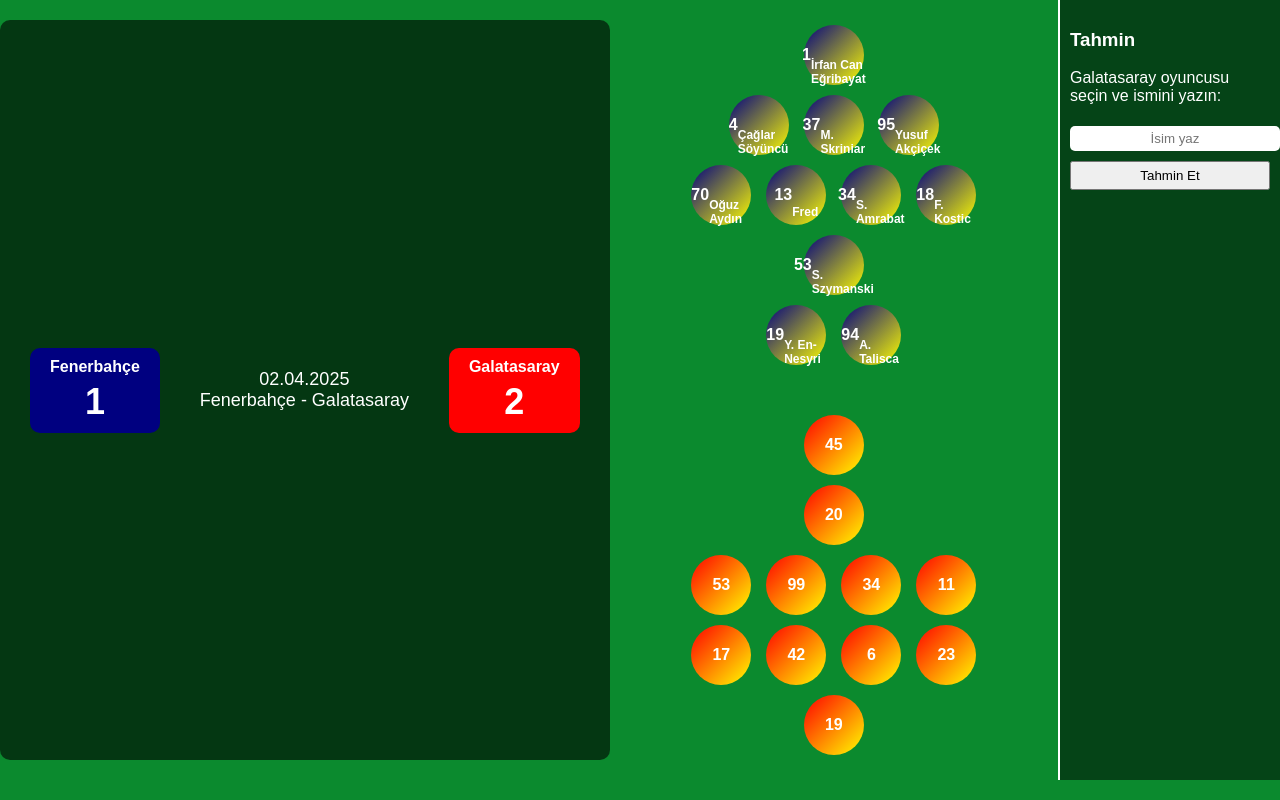
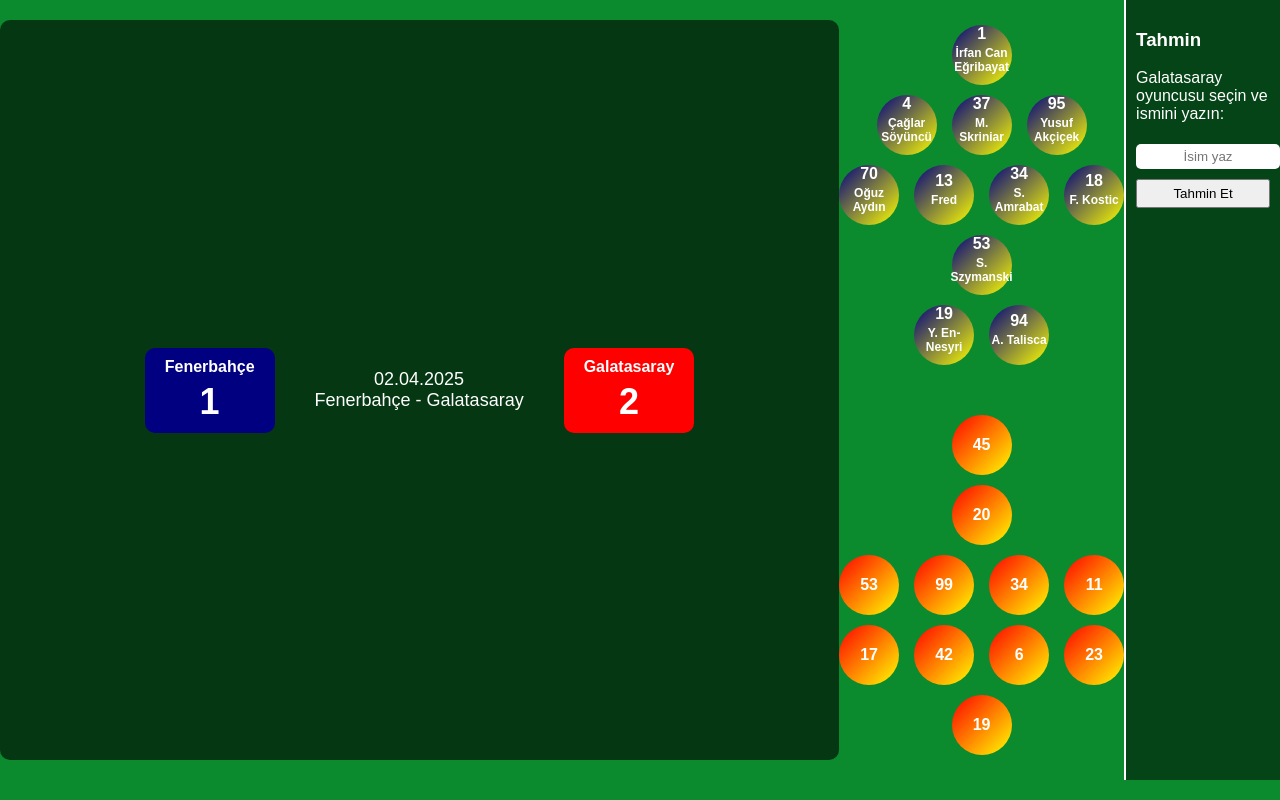
Before and after one commit to burakbss96/futbil, a plain HTML site: page index.html in a window 1280 px wide. Drawn offline with Linux system fonts and the light colour scheme.

Commit message:
Update index.html

```diff
--- a/index.html
+++ b/index.html
@@ -23,6 +23,7 @@
       border-radius: 10px;
       gap: 40px;
       margin: 20px 0;
+      width: 100%;
     }
 
     .team-score {
@@ -80,6 +81,7 @@
       font-weight: bold;
       position: relative;
       cursor: pointer;
+      flex-direction: column;
     }
 
     .player span {
@@ -89,7 +91,8 @@
 
     .player p {
       font-size: 12px;
-      margin-top: 45px;
+      margin-top: 3px;
+      text-align: center;
     }
 
     /* Takım renkleri */
@@ -97,21 +100,21 @@
       background: linear-gradient(135deg, navy, yellow);
     }
 
-    .gs {
+    .galatasaray .player {
       background: linear-gradient(135deg, red, yellow);
     }
 
     /* Status (tik/çarpı) */
     .status {
       position: absolute;
-      right: -20px;
-      top: 20px;
+      left: -25px;
+      top: 15px;
       font-size: 24px;
     }
 
     /* Tahmin paneli */
     .guess-panel {
-      width: 200px;
+      width: 220px;
       padding: 10px;
       border-left: 2px solid white;
       background: rgba(0,0,0,0.5);
@@ -158,46 +161,46 @@
 <div class="pitch">
   <!-- Fenerbahçe Üstte -->
   <div class="team fenerbahce">
-    <div class="line"><div class="player fb"><span>1</span><p>İrfan Can Eğribayat</p></div></div>
+    <div class="line"><div class="player"><span>1</span><p>İrfan Can Eğribayat</p></div></div>
     <div class="line">
-      <div class="player fb"><span>4</span><p>Çağlar Söyüncü</p></div>
-      <div class="player fb"><span>37</span><p>M. Skriniar</p></div>
-      <div class="player fb"><span>95</span><p>Yusuf Akçiçek</p></div>
+      <div class="player"><span>4</span><p>Çağlar Söyüncü</p></div>
+      <div class="player"><span>37</span><p>M. Skriniar</p></div>
+      <div class="player"><span>95</span><p>Yusuf Akçiçek</p></div>
     </div>
     <div class="line">
-      <div class="player fb"><span>70</span><p>Oğuz Aydın</p></div>
-      <div class="player fb"><span>13</span><p>Fred</p></div>
-      <div class="player fb"><span>34</span><p>S. Amrabat</p></div>
-      <div class="player fb"><span>18</span><p>F. Kostic</p></div>
+      <div class="player"><span>70</span><p>Oğuz Aydın</p></div>
+      <div class="player"><span>13</span><p>Fred</p></div>
+      <div class="player"><span>34</span><p>S. Amrabat</p></div>
+      <div class="player"><span>18</span><p>F. Kostic</p></div>
     </div>
-    <div class="line"><div class="player fb"><span>53</span><p>S. Szymanski</p></div></div>
+    <div class="line"><div class="player"><span>53</span><p>S. Szymanski</p></div></div>
     <div class="line">
-      <div class="player fb"><span>19</span><p>Y. En-Nesyri</p></div>
-      <div class="player fb"><span>94</span><p>A. Talisca</p></div>
+      <div class="player"><span>19</span><p>Y. En-Nesyri</p></div>
+      <div class="player"><span>94</span><p>A. Talisca</p></div>
     </div>
   </div>
 
   <!-- Galatasaray Altta -->
   <div class="team galatasaray">
-    <div class="line"><div class="player gs" data-num="45"><span>45</span></div></div>
-    <div class="line"><div class="player gs" data-num="20"><span>20</span></div></div>
+    <div class="line"><div class="player" data-num="45"><span>45</span></div></div>
+    <div class="line"><div class="player" data-num="20"><span>20</span></div></div>
     <div class="line">
-      <div class="player gs" data-num="53"><span>53</span></div>
-      <div class="player gs" data-num="99"><span>99</span></div>
-      <div class="player gs" data-num="34"><span>34</span></div>
-      <div class="player gs" data-num="11"><span>11</span></div>
+      <div class="player" data-num="53"><span>53</span></div>
+      <div class="player" data-num="99"><span>99</span></div>
+      <div class="player" data-num="34"><span>34</span></div>
+      <div class="player" data-num="11"><span>11</span></div>
     </div>
     <div class="line">
-      <div class="player gs" data-num="17"><span>17</span></div>
-      <div class="player gs" data-num="42"><span>42</span></div>
-      <div class="player gs" data-num="6"><span>6</span></div>
-      <div class="player gs" data-num="23"><span>23</span></div>
+      <div class="player" data-num="17"><span>17</span></div>
+      <div class="player" data-num="42"><span>42</span></div>
+      <div class="player" data-num="6"><span>6</span></div>
+      <div class="player" data-num="23"><span>23</span></div>
     </div>
-    <div class="line"><div class="player gs" data-num="19"><span>19</span></div></div>
+    <div class="line"><div class="player" data-num="19"><span>19</span></div></div>
   </div>
 </div>
 
-<!-- Sağda tahmin paneli -->
+<!-- Tahmin paneli -->
 <div class="guess-panel">
   <h3>Tahmin</h3>
   <p>Galatasaray oyuncusu seçin ve ismini yazın:</p>
@@ -223,7 +226,7 @@
 
 const attempts = {};
 
-document.querySelectorAll(".player.gs").forEach(p => {
+document.querySelectorAll(".player.galatasaray .player").forEach(p => {
   const num = parseInt(p.dataset.num);
   attempts[num] = 2; // 2 tahmin hakkı
   const status = document.createElement("span");
@@ -239,15 +242,25 @@
 document.querySelector("#guessBtn").addEventListener("click", () => {
   const input = document.querySelector("#playerGuess");
   const num = parseInt(input.dataset.num);
-  const guess = input.value.trim();
-  const player = document.querySelector(`.player.gs[data-num="${num}"]`);
+  const guess = input.value.trim().toLowerCase();
+  const player = document.querySelector(`.player.galatasaray [data-num="${num}"]`) || document.querySelector(`.player.galatasaray .player[data-num="${num}"]`);
   const status = player.querySelector(".status");
 
   if(attempts[num] < 0) return;
 
-  if(guess === correctNames[num]) {
+  const correct = correctNames[num].toLowerCase().split(" ");
+
+  let isCorrect = false;
+  for(let word of correct){
+    if(guess.includes(word) && guess.length >= 3){
+      isCorrect = true;
+      break;
+    }
+  }
+
+  if(isCorrect){
     const pName = document.createElement("p");
-    pName.textContent = guess;
+    pName.textContent = correctNames[num];
     player.appendChild(pName);
     status.textContent = "✅";
     attempts[num] = -1;
```
